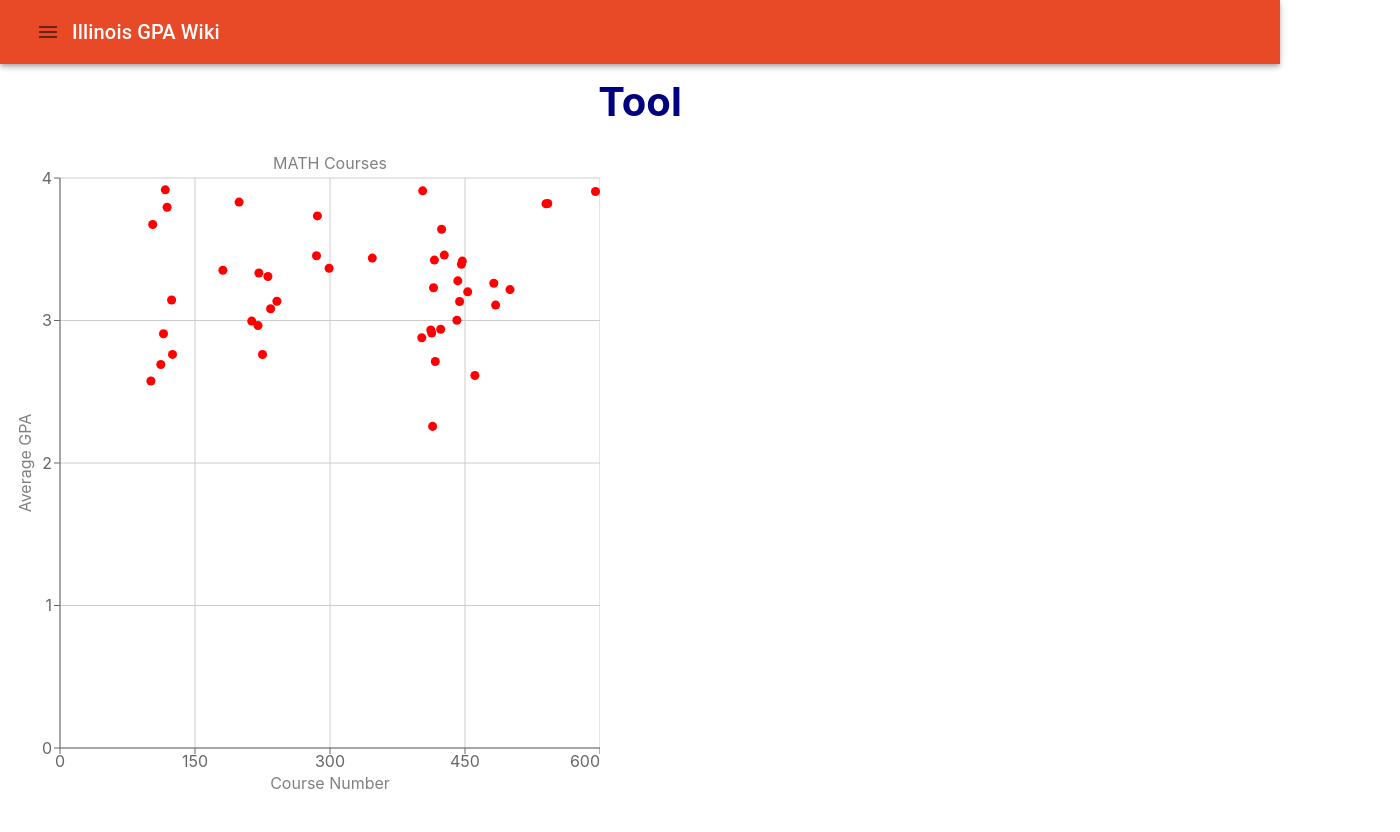
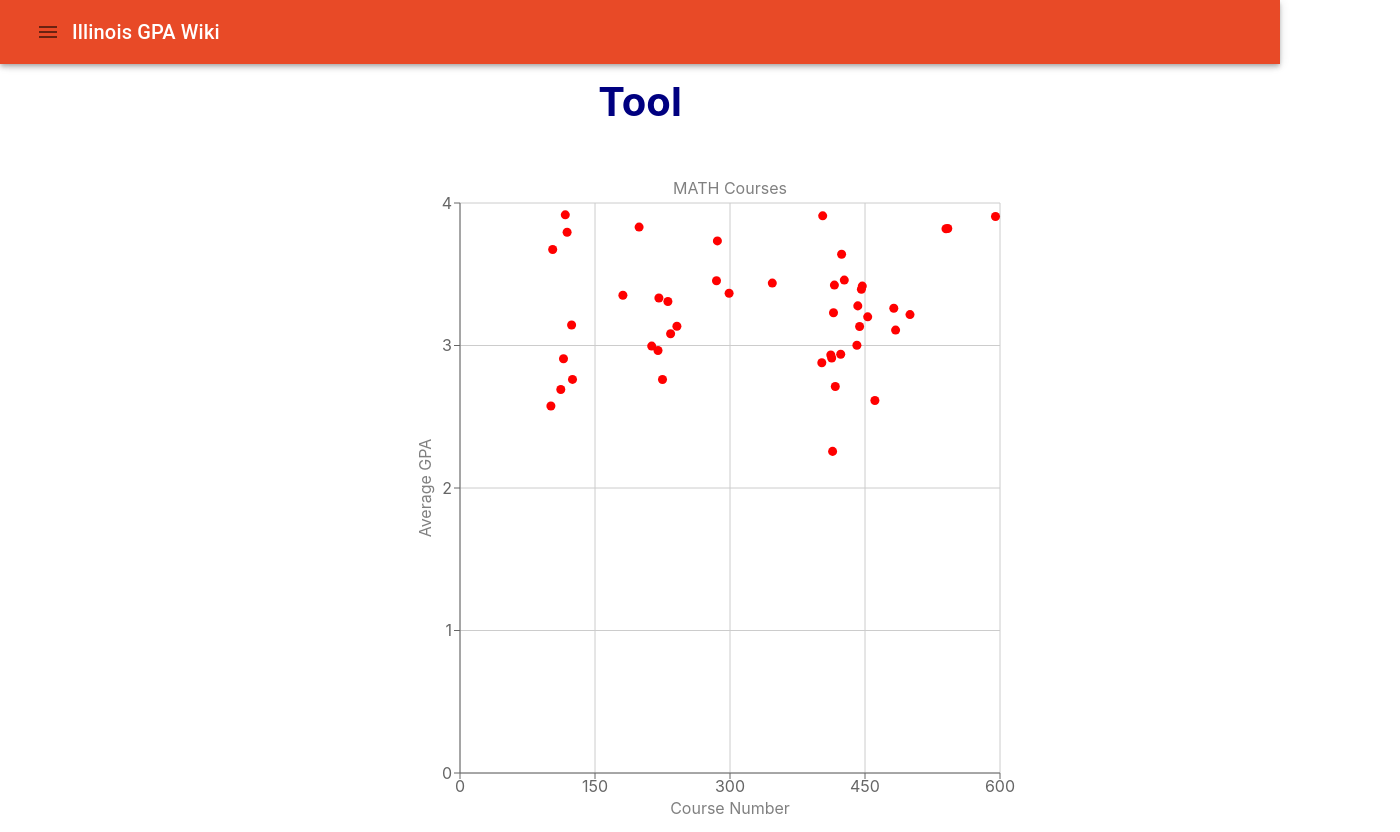
Before and after one commit to CS196Illinois/Group37-FA21, a React (Create React App) app in the folder Project/illinois-gpa-app/: page /Tool in a window 1280 px wide. Shown: the whole page, 1400 px wide, since content can reach past the window. Before the commit the page ends 807 px from the top, so only its background shows below. Built offline with nearby package versions, Linux system fonts and the light colour scheme.

Commit message:
Centered Graph

```diff
--- a/Project/illinois-gpa-app/src/components/Tool.js
+++ b/Project/illinois-gpa-app/src/components/Tool.js
@@ -108,11 +108,11 @@ function App() {
     var title = graphData[0].subject + ' Courses'
 
     return (
-        <div>
+        <div className = "Tool">
 
             <h1> Tool </h1>
 
-            <ScatterChart width={600} height={650} margin={{bottom: 25, top: 25}}>
+            <ScatterChart width={1400} height={675} margin={{left: 400, right: 400, bottom: 25, top: 50}}>
                 <CartesianGrid />
                 <XAxis type="number" dataKey="x" name="Course Number">
                     <Label value="Course Number" dy={20} position="outsideBottom" />
--- a/Project/illinois-gpa-app/src/components/Tools.css
+++ b/Project/illinois-gpa-app/src/components/Tools.css
@@ -2,7 +2,10 @@ h1{
     color: navy;
 }
 
-.graph {
-    width: 700px;
-    height: 700px;
+h2{
+    color: #E84A27
 }
+
+.Tool {
+    justify-content: center;
+}
```
